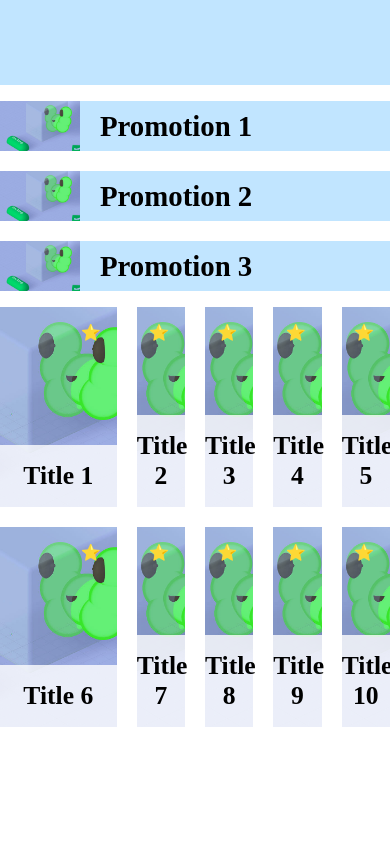
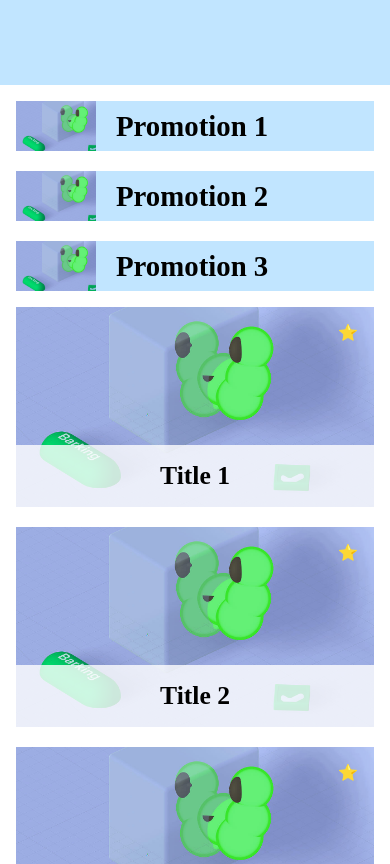
Before and after one commit to wwwanyu/theyhelp, a plain HTML site: page week1/index.html in a window 390 px wide. Shown: the part 207-1071 px from the top of the page. Before the commit the page ends 970 px from the top, so only its background shows below. Drawn offline with Linux system fonts and the light colour scheme.

Commit message:
Responsive layout for Cards

```diff
--- a/week1/css/style.css
+++ b/week1/css/style.css
@@ -173,15 +173,6 @@ nav a {
     background-size: cover;
 }
 
-.cards .item:nth-child(1) {
-    grid-area: 1/1/2/3;
-
-}
-
-.cards .item:nth-child(6) {
-    grid-area: 2/1/4/3;
-}
-
 .cards .item figure {
     position: absolute;
     left: 0;
@@ -270,6 +261,15 @@ nav * {
         grid-row-start: 2;
         grid-row-end: 3;
     }
+
+    .cards .item:nth-child(1) {
+        grid-area: 1/1/2/3;
+
+    }
+
+    .cards .item:nth-child(6) {
+        grid-area: 2/1/4/3;
+    }
 }
 
 @media (min-width:600px) {}
@@ -305,4 +305,8 @@ nav * {
     .promotion {
         grid-template-columns: 1fr;
     }
+
+    .cards {
+        grid-template-columns: 1fr;
+    }
 }
--- a/week1/index.html
+++ b/week1/index.html
@@ -31,7 +31,7 @@
   <section class="d-flex justify-content-center align-items-center bg--light-blue welcome">
     <h2>Welcome to My Home</h2>
   </section>
-  <div class="container mx-auto margin-y-1">
+  <div class="container mx-auto margin-y-1 padding-x-1">
     <section class="promotion gap-1">
       <div class="item d-flex align-items-center gap-1 bg--light-blue">
         <figure>
```
